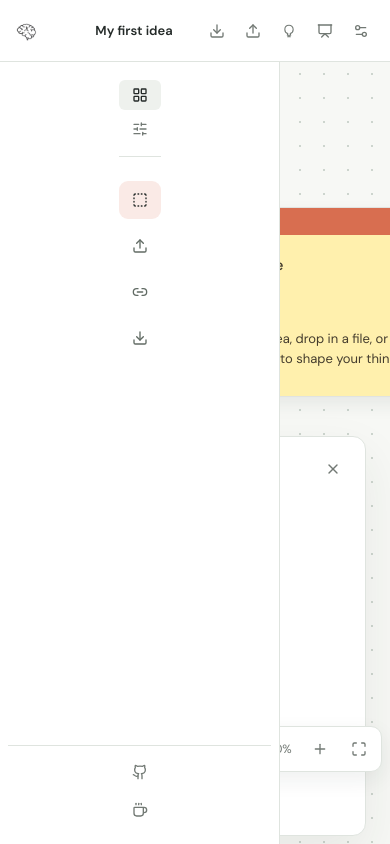
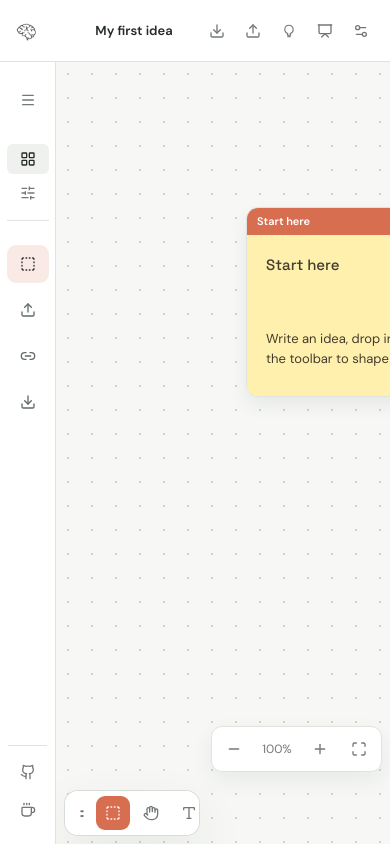
Before and after one commit to gbrasil720/BrainShake, a React (Vite) app: page / in a window 390 px wide. Built offline with nearby package versions, Linux system fonts and the light colour scheme.

Commit message:
feat: resize sidebar and restore mobile canvas controls

```diff
--- a/src/app/App.tsx
+++ b/src/app/App.tsx
@@ -1,5 +1,5 @@
 import type React from 'react'
-import { useRef, useState } from 'react'
+import { useEffect, useRef, useState } from 'react'
 import { Toast } from '@/components/Toast'
 import { useToast } from '@/hooks/useToast'
 import { Sidebar } from '@/layout/Sidebar'
@@ -28,10 +28,20 @@ export default function App() {
   const pointer = useCanvasPointer({ editor, viewport })
   const snapshots = useSnapshots({ editor, showToast })
   const transfer = useImportExport({ editor, snapshots, showToast })
-  const [showPanel, setShowPanel] = useState(true)
+  const [showPanel, setShowPanel] = useState(() => !window.matchMedia('(max-width: 720px)').matches)
   const [tourOpen, setTourOpen] = useState(false)
   const [presentationOpen, setPresentationOpen] = useState(false)
   const [presentationItemId, setPresentationItemId] = useState<string | null>(null)
+
+  useEffect(() => {
+    const mobileQuery = window.matchMedia('(max-width: 720px)')
+    const closePanelOnMobile = (event: MediaQueryListEvent) => {
+      if (event.matches) setShowPanel(false)
+    }
+    mobileQuery.addEventListener('change', closePanelOnMobile)
+    return () => mobileQuery.removeEventListener('change', closePanelOnMobile)
+  }, [])
+
   const fileRef = useRef<HTMLInputElement>(null)
   const boardFileRef = useRef<HTMLInputElement>(null)
   const openFilePicker = () => fileRef.current?.click()
--- a/src/features/board/lib/storage.ts
+++ b/src/features/board/lib/storage.ts
@@ -22,6 +22,7 @@ export const STORAGE_KEYS = {
   focusColor: 'brainshake-focus-color',
   tutorialCompleted: 'brainshake-accessibility-tour-complete',
   sidebarAutoHide: 'brainshake-sidebar-auto-hide',
+  sidebarWidth: 'brainshake-sidebar-width',
   headerColor: 'brainshake-header-color',
   sidebarColor: 'brainshake-sidebar-color',
   canvasColor: 'brainshake-canvas-color',
--- a/src/layout/Sidebar.tsx
+++ b/src/layout/Sidebar.tsx
@@ -1,15 +1,25 @@
 import { Button } from '@/components/ui/button'
 import type { useBoardEditor } from '@/features/board/hooks/useBoardEditor'
 import type { useImportExport } from '@/features/import-export/hooks/useImportExport'
-import { BoxSelect, LayoutGrid, Link2, SlidersHorizontal, Upload } from 'lucide-react'
+import { BoxSelect, LayoutGrid, Link2, Menu, SlidersHorizontal, Upload, X } from 'lucide-react'
 import { BoardList } from '@/features/board/components/BoardList'
 import { ExportMenu } from '@/features/import-export/components/ExportMenu'
 import { SidebarFooter } from './SidebarFooter'
 import { SidebarSettings } from './SidebarSettings'
-import { useState } from 'react'
+import { useEffect, useState, type CSSProperties } from 'react'
 import type { usePreferences } from '@/features/preferences/usePreferences'
 import { SnapshotList } from '@/features/workspace/SnapshotList'
 import type { useSnapshots } from '@/features/workspace/useSnapshots'
+import { useLocalStorage } from '@/hooks/useLocalStorage'
+import { STORAGE_KEYS } from '@/features/board/lib/storage'
+
+const MIN_SIDEBAR_WIDTH = 220
+const MAX_SIDEBAR_WIDTH = 560
+const DEFAULT_SIDEBAR_WIDTH = 280
+
+function maxSidebarWidth() {
+  return Math.max(MIN_SIDEBAR_WIDTH, Math.min(MAX_SIDEBAR_WIDTH, window.innerWidth - 320))
+}
 
 export function Sidebar({
   editor,
@@ -29,20 +39,90 @@ export function Sidebar({
   onOpenTour: () => void
 }) {
   const [page, setPage] = useState<'workspace' | 'customize'>('workspace')
+  const [expanded, setExpanded] = useState(false)
+  const [width, setWidth] = useLocalStorage(STORAGE_KEYS.sidebarWidth, DEFAULT_SIDEBAR_WIDTH)
+  const savedWidth = Math.min(
+    MAX_SIDEBAR_WIDTH,
+    Math.max(MIN_SIDEBAR_WIDTH, Number(width) || DEFAULT_SIDEBAR_WIDTH)
+  )
+  const visibleWidth = Math.min(maxSidebarWidth(), savedWidth)
+  const resizeTo = (next: number) =>
+    setWidth(Math.min(maxSidebarWidth(), Math.max(MIN_SIDEBAR_WIDTH, next)))
+
+  useEffect(() => {
+    if (!expanded) return
+    const closeOnEscape = (event: KeyboardEvent) => {
+      if (event.key === 'Escape') setExpanded(false)
+    }
+    window.addEventListener('keydown', closeOnEscape)
+    return () => window.removeEventListener('keydown', closeOnEscape)
+  }, [expanded])
+
   return (
-    <aside className={`sidebar ${autoHide ? 'sidebar-auto-hide' : ''}`}>
+    <>
+      {expanded && (
+        <div className="sidebar-backdrop" onClick={() => setExpanded(false)} aria-hidden="true" />
+      )}
+      <aside
+        className={`sidebar ${autoHide ? 'sidebar-auto-hide' : ''} ${expanded ? 'sidebar-expanded' : ''}`}
+        style={{ '--sidebar-width': `${savedWidth}px` } as CSSProperties}
+      >
+        <Button
+          variant="ghost"
+          className="sidebar-mobile-toggle"
+          title={expanded ? 'Close sidebar' : 'Open sidebar'}
+          aria-label={expanded ? 'Close sidebar' : 'Open sidebar'}
+          aria-expanded={expanded}
+          onClick={() => setExpanded((current) => !current)}
+        >
+          {expanded ? <X size={18} /> : <Menu size={18} />}
+        </Button>
+        <div
+          className="sidebar-resize-handle"
+          role="separator"
+          aria-label="Resize sidebar"
+          aria-orientation="vertical"
+          aria-valuemin={MIN_SIDEBAR_WIDTH}
+          aria-valuemax={maxSidebarWidth()}
+          aria-valuenow={visibleWidth}
+          tabIndex={0}
+          onPointerDown={(event) => {
+            event.preventDefault()
+            event.currentTarget.setPointerCapture(event.pointerId)
+          }}
+          onPointerMove={(event) => {
+            if (!event.buttons) return
+            const left = event.currentTarget.closest('.app')?.getBoundingClientRect().left
+            if (left !== undefined) resizeTo(event.clientX - left)
+          }}
+          onKeyDown={(event) => {
+            if (event.key === 'ArrowLeft' || event.key === 'ArrowRight') {
+              event.preventDefault()
+              resizeTo(visibleWidth + (event.key === 'ArrowRight' ? 16 : -16))
+            } else if (event.key === 'Home' || event.key === 'End') {
+              event.preventDefault()
+              resizeTo(event.key === 'Home' ? MIN_SIDEBAR_WIDTH : maxSidebarWidth())
+            }
+          }}
+        />
         <div className="sidebar-tabs" role="tablist" aria-label="Sidebar pages">
           <Button
             variant="ghost"
             className={`sidebar-tab ${page === 'workspace' ? 'active' : ''}`}
-          onClick={() => setPage('workspace')}
+            onClick={() => {
+              setPage('workspace')
+              if (window.innerWidth <= 820) setExpanded(true)
+            }}
           >
             <LayoutGrid size={15} /> <span>Workspace</span>
           </Button>
           <Button
             variant="ghost"
             className={`sidebar-tab ${page === 'customize' ? 'active' : ''}`}
-          onClick={() => setPage('customize')}
+            onClick={() => {
+              setPage('customize')
+              if (window.innerWidth <= 820) setExpanded(true)
+            }}
           >
             <SlidersHorizontal size={15} /> <span>Customize</span>
           </Button>
@@ -51,15 +131,33 @@ export function Sidebar({
           <>
             <div className="sidebar-section">
               <div className="section-label">Workspace</div>
-            <Button variant="ghost" className="nav-item active">
+              <Button
+                variant="ghost"
+                className="nav-item active"
+                onClick={() => setExpanded(false)}
+              >
                 <BoxSelect size={16} />
                 <span>Canvas</span>
               </Button>
-            <Button variant="ghost" className="nav-item" onClick={onImportFiles}>
+              <Button
+                variant="ghost"
+                className="nav-item"
+                onClick={() => {
+                  setExpanded(false)
+                  onImportFiles()
+                }}
+              >
                 <Upload size={16} />
                 <span>Import</span>
               </Button>
-            <Button variant="ghost" className="nav-item" onClick={transfer.openUrlDialog}>
+              <Button
+                variant="ghost"
+                className="nav-item"
+                onClick={() => {
+                  setExpanded(false)
+                  transfer.openUrlDialog()
+                }}
+              >
                 <Link2 size={16} />
                 <span>Import image URL</span>
               </Button>
@@ -71,8 +169,14 @@ export function Sidebar({
             <BoardList
               boards={editor.boards}
               activeId={editor.board.id}
-            onCreate={editor.createBoard}
-            onSwitch={editor.switchBoard}
+              onCreate={() => {
+                editor.createBoard()
+                setExpanded(false)
+              }}
+              onSwitch={(id) => {
+                editor.switchBoard(id)
+                setExpanded(false)
+              }}
               onDelete={editor.deleteBoard}
               onToggleLink={editor.toggleBoardLink}
             />
@@ -83,5 +187,6 @@ export function Sidebar({
           <SidebarSettings preferences={preferences} onOpenTour={onOpenTour} />
         )}
       </aside>
+    </>
   )
 }
--- a/src/styles/globals.css
+++ b/src/styles/globals.css
@@ -113,7 +113,7 @@ a:focus-visible,
 }
 .app {
   display: grid;
-  grid-template-columns: 280px 1fr;
+  grid-template-columns: auto minmax(0, 1fr);
   grid-template-rows: 70px 1fr;
   height: 100%;
   color: var(--ink);
@@ -226,6 +226,9 @@ a:focus-visible,
   cursor: default;
 }
 .sidebar {
+  position: relative;
+  width: var(--sidebar-width, 280px);
+  max-width: calc(100vw - 320px);
   padding: 26px 16px 18px;
   border-right: 1px solid var(--line);
   min-width: 0;
@@ -236,8 +239,8 @@ a:focus-visible,
   overflow: auto;
 }
 .sidebar.sidebar-auto-hide {
-  width: 280px;
-  min-width: 280px;
+  width: var(--sidebar-width, 280px);
+  min-width: 0;
   transform: translateX(calc(-100% + 24px));
   transition: transform 0.24s ease;
   z-index: 25;
@@ -245,6 +248,34 @@ a:focus-visible,
 .sidebar.sidebar-auto-hide:hover,
 .sidebar.sidebar-auto-hide:focus-within {
   transform: translateX(0);
+}
+.sidebar-resize-handle {
+  position: absolute;
+  top: 0;
+  right: 0;
+  bottom: 0;
+  z-index: 2;
+  width: 12px;
+  cursor: ew-resize;
+  touch-action: none;
+}
+.sidebar-resize-handle::after {
+  position: absolute;
+  top: 50%;
+  right: 4px;
+  width: 3px;
+  height: 36px;
+  border-radius: 3px;
+  background: var(--line);
+  content: '';
+  transform: translateY(-50%);
+}
+.sidebar-resize-handle:is(:hover, :focus-visible)::after {
+  background: var(--primary);
+}
+.sidebar-mobile-toggle,
+.sidebar-backdrop {
+  display: none;
 }
 .sidebar-section {
   display: flex;
@@ -1610,19 +1641,84 @@ a:focus-visible,
     width: calc(100vw - 88px);
     max-width: 360px;
   }
-  .app {
-    grid-template-columns: 56px 1fr;
+  .app,
+  .app.sidebar-auto-hide {
+    grid-template-columns: 56px minmax(0, 1fr);
     grid-template-rows: 58px 1fr;
   }
-  .sidebar {
+  .workspace {
+    grid-column: 2;
+  }
+  .sidebar,
+  .sidebar.sidebar-auto-hide {
+    width: 56px;
+    min-width: 0;
+    max-width: none;
     padding: 18px 8px;
     align-items: center;
-  }
-  .sidebar .section-label,
-  .sidebar .nav-item span,
-  .sidebar .board-list,
-  .sidebar .snapshot-section,
-  .sidebar-foot-copy {
+    transform: none;
+    transition: none;
+  }
+  .sidebar.sidebar-auto-hide:hover,
+  .sidebar.sidebar-auto-hide:focus-within {
+    transform: none;
+  }
+  .sidebar-resize-handle {
+    display: none;
+  }
+  .sidebar-mobile-toggle {
+    display: grid;
+    flex: 0 0 40px;
+    width: 42px;
+    place-items: center;
+    color: var(--muted);
+    border-radius: 8px;
+  }
+  .sidebar-backdrop {
+    position: fixed;
+    inset: 58px 0 0;
+    z-index: 29;
+    display: block;
+    background: rgba(15, 18, 17, 0.24);
+  }
+  .sidebar.sidebar-expanded {
+    position: absolute;
+    inset: 58px auto 0 0;
+    z-index: 30;
+    width: min(var(--sidebar-width, 280px), calc(100vw - 56px));
+    align-items: stretch;
+    padding: 18px 16px;
+    box-shadow: var(--shadow);
+  }
+  .sidebar.sidebar-expanded .sidebar-tabs {
+    flex-direction: row;
+    align-items: center;
+    padding: 0 2px 12px;
+  }
+  .sidebar.sidebar-expanded .sidebar-tab {
+    flex: 1;
+    width: auto;
+    padding: 0 7px;
+  }
+  .sidebar.sidebar-expanded .nav-item {
+    width: 100%;
+    justify-content: flex-start;
+    padding: 0 11px;
+  }
+  .sidebar.sidebar-expanded .sidebar-links {
+    flex-direction: row;
+  }
+  .sidebar.sidebar-expanded .sidebar-link {
+    width: auto;
+    justify-content: flex-start;
+    padding: 0 8px;
+  }
+  .sidebar:not(.sidebar-expanded) .section-label,
+  .sidebar:not(.sidebar-expanded) .nav-item span,
+  .sidebar:not(.sidebar-expanded) .board-list,
+  .sidebar:not(.sidebar-expanded) .snapshot-section,
+  .sidebar:not(.sidebar-expanded) .sidebar-settings,
+  .sidebar:not(.sidebar-expanded) .sidebar-foot-copy {
     display: none;
   }
   .sidebar-tabs {
@@ -1635,7 +1731,7 @@ a:focus-visible,
     flex: 0 0 30px;
     padding: 0;
   }
-  .sidebar-tab span {
+  .sidebar:not(.sidebar-expanded) .sidebar-tab span {
     display: none;
   }
   .sidebar-foot {
@@ -1651,7 +1747,7 @@ a:focus-visible,
     justify-content: center;
     padding: 0;
   }
-  .sidebar-link span {
+  .sidebar:not(.sidebar-expanded) .sidebar-link span {
     display: none;
   }
   .nav-item {
@@ -1928,21 +2024,17 @@ a:focus-visible,
 
 @media (max-width: 720px) {
   .app {
-    grid-template-columns: 1fr;
+    grid-template-columns: 56px minmax(0, 1fr);
     grid-template-rows: 62px 1fr;
   }
-  .sidebar {
-    position: absolute;
-    inset: 62px auto 0 0;
-    width: min(280px, 86vw);
-    z-index: 30;
+  .sidebar.sidebar-expanded {
+    top: 62px;
   }
   .app.sidebar-auto-hide {
-    grid-template-columns: 1fr;
-  }
-  .sidebar.sidebar-auto-hide {
-    width: min(280px, 86vw);
-    min-width: 0;
+    grid-template-columns: 56px minmax(0, 1fr);
+  }
+  .sidebar-backdrop {
+    top: 62px;
   }
   .topbar {
     padding: 0 12px;
```
Also changed, not shown: src/features/canvas/hooks/useCanvasPointer.ts (+22 -4 lines). Lines whose indentation alone changed are shown as unchanged.
